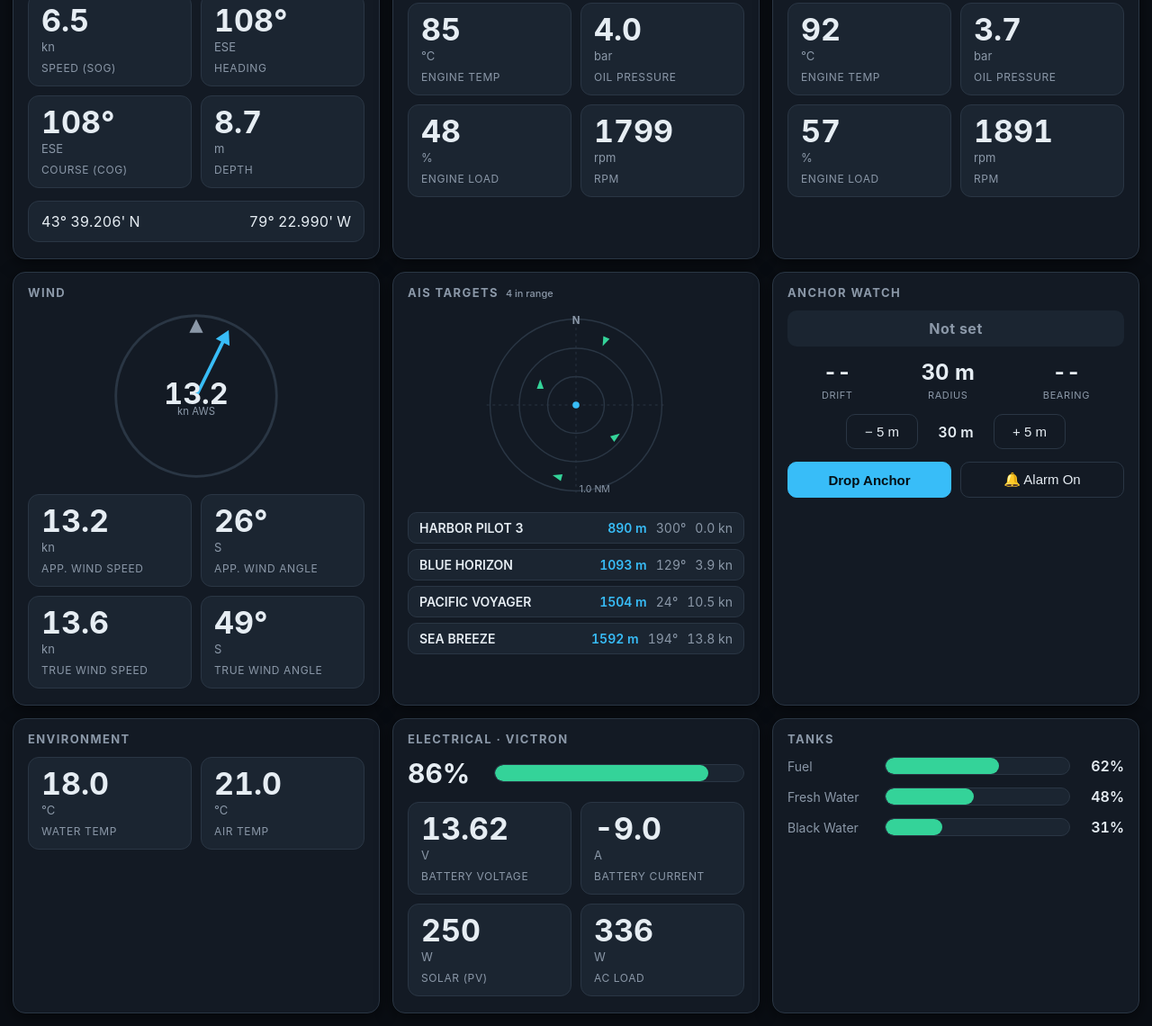
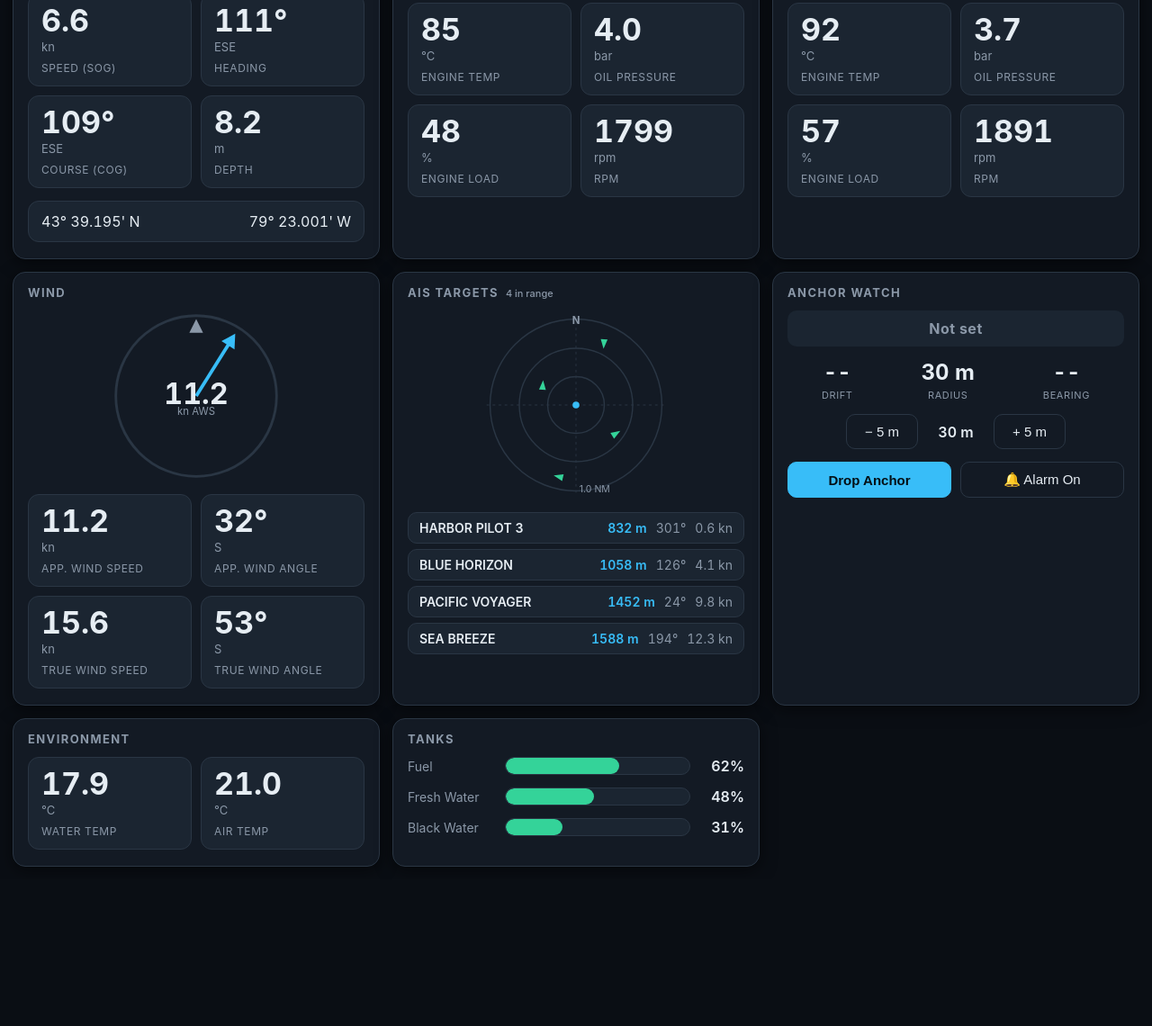
Before and after one commit to dblenkins-222/Claude-, a plain HTML site: page index.html in a window 1280 px wide. Shown: the part 372-1512 px from the top of the page at 90% size. After the commit the page ends 1349 px from the top, so only its background shows below. Drawn offline with nearby package versions, Linux system fonts and the light colour scheme.

Commit message:
Electrical tab: rename House bank, add Crank Battery Bank, drop dashboard panel
- Rename 'House Battery · SmartShunt' to 'House Battery Bank'
- Add a 'Crank Battery Bank' section fed by a second Victron SmartShunt
  (configurable id, default 'starter')
- Remove the 'Electrical · Victron' panel from the Dashboard (electrical
  data now lives on the Electrical tab)
- mock: simulate the crank battery bank
- Settings: add crank SmartShunt battery id

```diff
--- a/index.html
+++ b/index.html
@@ -160,8 +160,11 @@
 
       <fieldset>
         <legend>Electrical (12 VDC / 240 VAC)</legend>
-        <label>SmartShunt battery id
+        <label>House SmartShunt battery id
           <input id="elec-shunt-id" type="text" placeholder="e.g. house" />
+        </label>
+        <label>Crank SmartShunt battery id
+          <input id="elec-crank-id" type="text" placeholder="e.g. starter" />
         </label>
         <label>DC nominal voltage (V)
           <input id="elec-dc-voltage" type="number" placeholder="12" />
--- a/js/app.js
+++ b/js/app.js
@@ -94,6 +94,7 @@
   el('gen-frequency').value = String(gen.nominalFrequency ?? 60);
   const dc = settings.dcSystem || {};
   el('elec-shunt-id').value = dc.shuntId || '';
+  el('elec-crank-id').value = dc.crankShuntId || '';
   el('elec-dc-voltage').value = dc.nominalVoltage ?? 12;
   el('elec-discharge-neg').checked = dc.dischargeNegative !== false;
   el('elec-ac-voltage').value = (settings.acSystem && settings.acSystem.nominalVoltage) ?? 240;
@@ -134,6 +135,7 @@
   const prevElec = JSON.stringify([settings.dcSystem, settings.acSystem]);
   settings.dcSystem = {
     shuntId: el('elec-shunt-id').value.trim() || 'house',
+    crankShuntId: el('elec-crank-id').value.trim() || 'starter',
     nominalVoltage: parseFloat(el('elec-dc-voltage').value) || 12,
     dischargeNegative: el('elec-discharge-neg').checked,
   };
--- a/js/config.js
+++ b/js/config.js
@@ -43,7 +43,8 @@
   // voltage x discharge current. `dischargeNegative` matches the common Victron
   // convention where a negative current means the battery is discharging.
   dcSystem: {
-    shuntId: 'house',
+    shuntId: 'house',        // SmartShunt battery id for the house bank
+    crankShuntId: 'starter', // SmartShunt battery id for the crank/start bank
     nominalVoltage: 12,
     dischargeNegative: true,
   },
--- a/js/dashboard.js
+++ b/js/dashboard.js
@@ -28,7 +28,6 @@
   root.appendChild(buildAisSection());
   root.appendChild(buildAnchorSection());
   root.appendChild(buildEnvironmentSection());
-  root.appendChild(buildElectricalSection());
   root.appendChild(buildTankSection());
 
   // Re-render on any store change, throttled to one paint per frame.
@@ -219,54 +218,7 @@
   return sec;
 }
 
-// ---- Electrical (Victron) --------------------------------------------------
-function buildElectricalSection() {
-  const { sec, body } = section('Electrical · Victron', 'elec');
-
-  // Battery SOC with a level bar
-  const socRow = document.createElement('div');
-  socRow.className = 'battery-row';
-  const socLabel = document.createElement('div');
-  socLabel.className = 'battery-soc';
-  socLabel.textContent = '--%';
-  const bar = createLevelBar();
-  socRow.appendChild(socLabel);
-  socRow.appendChild(bar.el);
-  body.appendChild(socRow);
-  renderers.push(() => {
-    const soc = U.ratioToPercent(store.get('electrical.batteries.house.stateOfCharge'));
-    socLabel.textContent = soc == null ? '--%' : Math.round(soc) + '%';
-    const tone = soc == null ? null : (soc < 20 ? 'crit' : soc < 50 ? 'warn' : 'good');
-    bar.update(soc, tone);
-  });
-
-  const grid = document.createElement('div');
-  grid.className = 'tile-grid';
-  body.appendChild(grid);
-
-  tile(grid, 'Battery Voltage', () => {
-    const v = store.get('electrical.batteries.house.voltage');
-    return { text: U.fmt(v, 2), unit: 'V' };
-  }, ['electrical.batteries.house.voltage']);
-
-  tile(grid, 'Battery Current', () => {
-    const a = store.get('electrical.batteries.house.current');
-    const tone = a != null && a < -25 ? 'warn' : null;
-    return { text: U.fmt(a, 1), unit: 'A', tone };
-  }, ['electrical.batteries.house.current']);
-
-  tile(grid, 'Solar (PV)', () => {
-    const w = store.get('electrical.solar.pv.panelPower');
-    return { text: U.fmt(w, 0), unit: 'W' };
-  }, ['electrical.solar.pv.panelPower']);
-
-  tile(grid, 'AC Load', () => {
-    const w = store.get('electrical.ac.consumption.power');
-    return { text: U.fmt(w, 0), unit: 'W' };
-  }, ['electrical.ac.consumption.power']);
-
-  return sec;
-}
+// The Electrical panel now lives on its own Electrical tab (see js/electrical.js).
 
 // ---- Tanks -----------------------------------------------------------------
 function buildTankSection() {
--- a/js/electrical.js
+++ b/js/electrical.js
@@ -51,7 +51,8 @@
 
 function buildAll(root) {
   root.innerHTML = '';
-  root.appendChild(buildBatterySection());
+  root.appendChild(buildBatterySection('House Battery Bank', settings.dcSystem.shuntId || 'house', { timeRemaining: true }));
+  root.appendChild(buildBatterySection('Crank Battery Bank', settings.dcSystem.crankShuntId || 'starter', { timeRemaining: false }));
   root.appendChild(buildDcLoadsSection());
   root.appendChild(buildAcLoadsSection());
   if (settings.generator && settings.generator.id) {
@@ -99,11 +100,10 @@
   });
 }
 
-// ---- House battery / SmartShunt -------------------------------------------
-function buildBatterySection() {
-  const shuntId = settings.dcSystem.shuntId || 'house';
+// ---- Battery bank (SmartShunt) — used for both house and crank banks -------
+function buildBatterySection(title, shuntId, { timeRemaining = false } = {}) {
   const B = (s) => `electrical.batteries.${shuntId}.${s}`;
-  const { sec, body } = section('House Battery · SmartShunt', 'elec');
+  const { sec, body } = section(title, 'elec');
 
   const socRow = document.createElement('div');
   socRow.className = 'battery-row';
@@ -131,10 +131,12 @@
     return { text: U.fmt(a, 1), unit: 'A' };
   }, [B('current')]);
   tile(grid, 'Power', () => ({ text: U.fmt(store.get(B('power')), 0), unit: 'W' }), [B('power')]);
-  tile(grid, 'Time Remaining', () => {
-    const s = store.get(B('capacity.timeRemaining'));
-    return { text: formatDuration(s), unit: '' };
-  }, [B('capacity.timeRemaining')]);
+  if (timeRemaining) {
+    tile(grid, 'Time Remaining', () => {
+      const s = store.get(B('capacity.timeRemaining'));
+      return { text: formatDuration(s), unit: '' };
+    }, [B('capacity.timeRemaining')]);
+  }
 
   return sec;
 }
--- a/js/mock.js
+++ b/js/mock.js
@@ -27,6 +27,10 @@
   battSoc: 0.86,       // ratio
   battVoltage: 13.2,   // V
   battCurrent: -8.5,   // A (negative = discharge)
+  // Crank / start battery (kept near full, small parasitic draw)
+  crankSoc: 0.99,      // ratio
+  crankVoltage: 12.8,  // V
+  crankCurrent: -0.3,  // A
   solarPower: 240,     // W
   acLoad: 320,         // W
   // Tanks (ratio)
@@ -129,6 +133,16 @@
   } else {
     set('electrical.batteries.house.capacity.timeRemaining', null);
   }
+  // Crank / start battery bank (separate SmartShunt).
+  sim.crankCurrent = wander(sim.crankCurrent, 0.3, -1.5, 3);
+  sim.crankSoc = Math.min(1, Math.max(0.9, sim.crankSoc + sim.crankCurrent * 0.0000008));
+  sim.crankVoltage = 12.5 + sim.crankSoc * 0.9 + (Math.random() - 0.5) * 0.04;
+  const crankId = settings.dcSystem?.crankShuntId || 'starter';
+  set(`electrical.batteries.${crankId}.stateOfCharge`, sim.crankSoc);
+  set(`electrical.batteries.${crankId}.voltage`, sim.crankVoltage);
+  set(`electrical.batteries.${crankId}.current`, sim.crankCurrent);
+  set(`electrical.batteries.${crankId}.power`, sim.crankVoltage * sim.crankCurrent);
+
   set('electrical.solar.pv.panelPower', sim.solarPower);
   // 240 VAC loads.
   const acVoltage = (settings.acSystem?.nominalVoltage || 240) + (Math.random() - 0.5) * 4;
```
Also changed, not shown: 1 other file.
